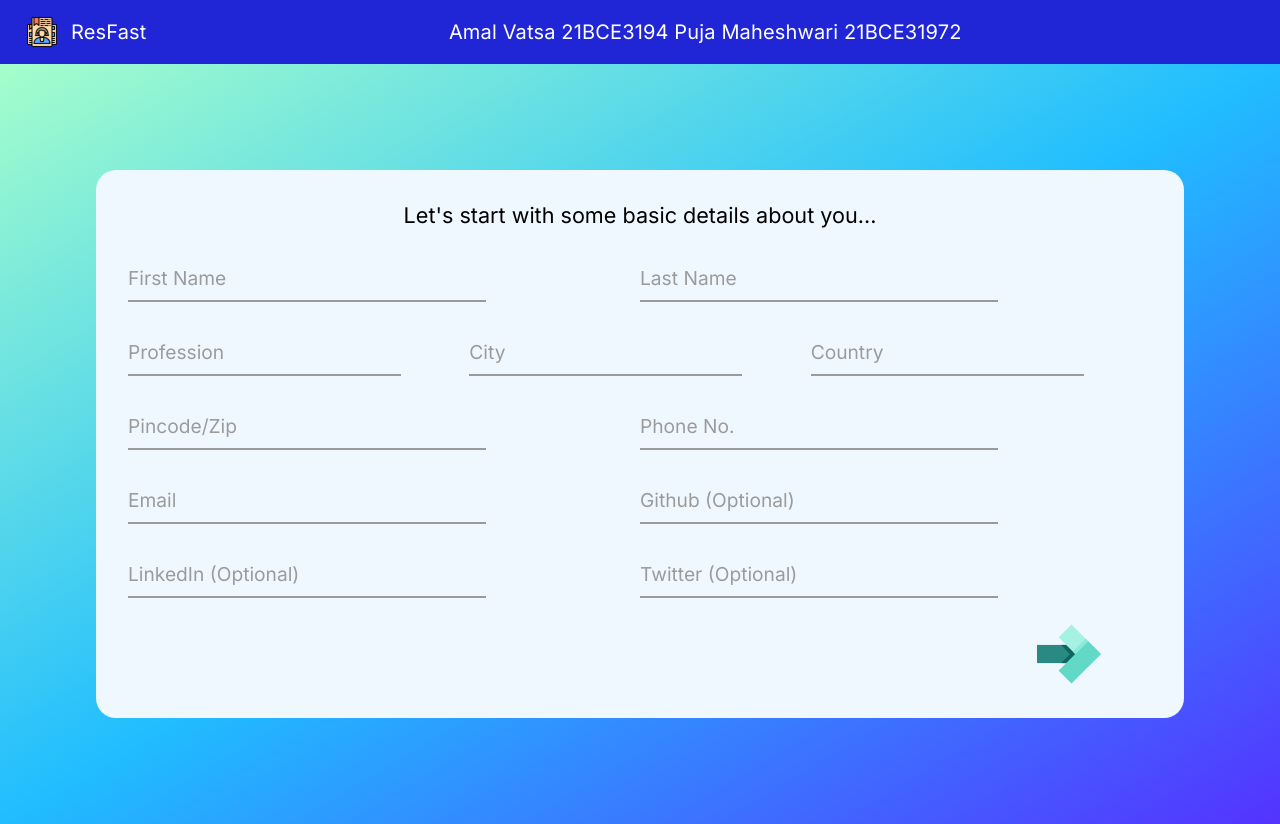
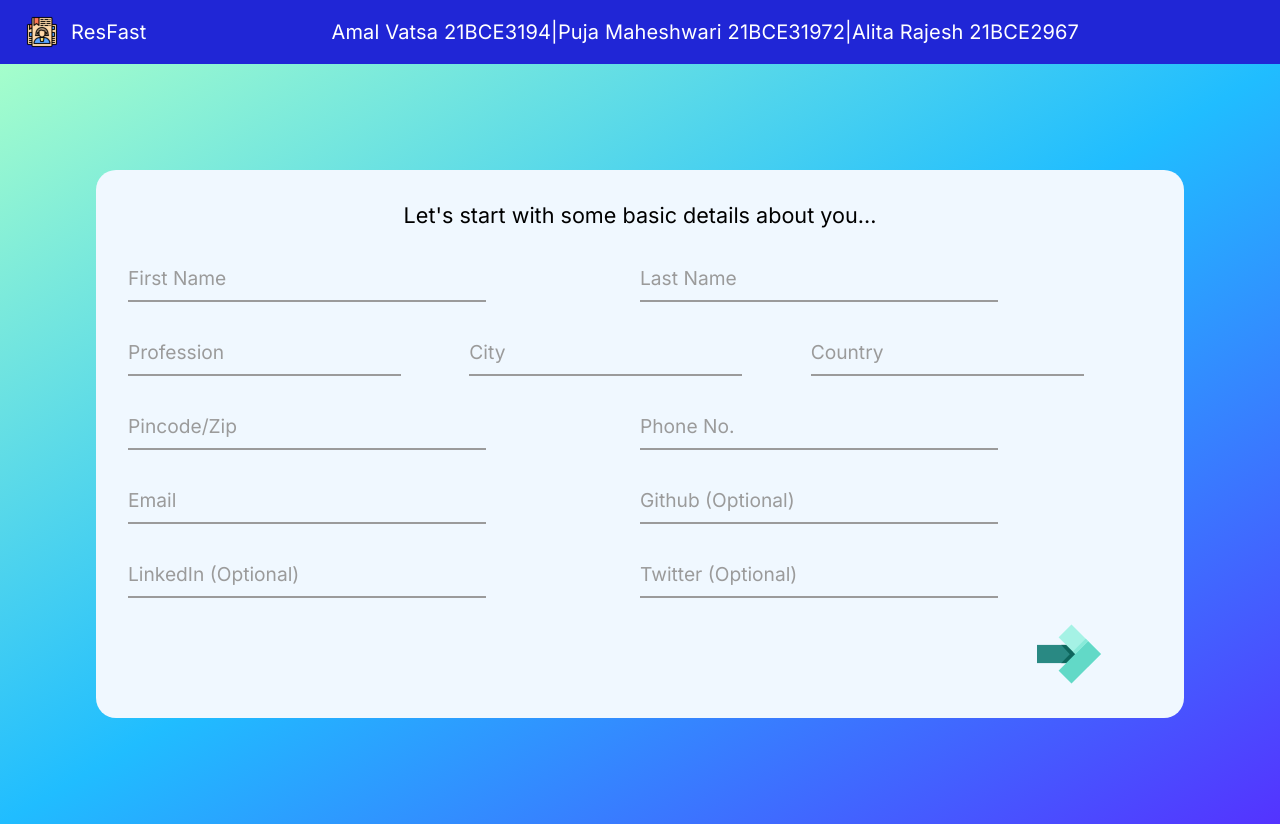
Before and after one commit to amalvatsa/resume-builder-1, a React (Create React App) app in the folder frontend/: page / in a window 1280 px wide. Both pictures are taken after a click on the button "Create your resume". Built offline with nearby package versions, Linux system fonts and the light colour scheme; the HTML template or start-up script is replaced by a standard one.

Commit message:
branch-1

```diff
--- a/frontend/src/components/Navbar.js
+++ b/frontend/src/components/Navbar.js
@@ -48,7 +48,7 @@ const Navbar = ({
             component="div"
             sx={{ flexGrow: 1, ml: 1, fontFamily: "Inter, sans-serif" }}
           >
-            Amal Vatsa 21BCE3194 Puja Maheshwari 21BCE31972
+            Amal Vatsa 21BCE3194|Puja Maheshwari 21BCE31972|Alita Rajesh 21BCE2967
           </Typography>
 
         </Toolbar>
```
Also changed, not shown: 1 other file (tests, documents, lock files or other folders).
